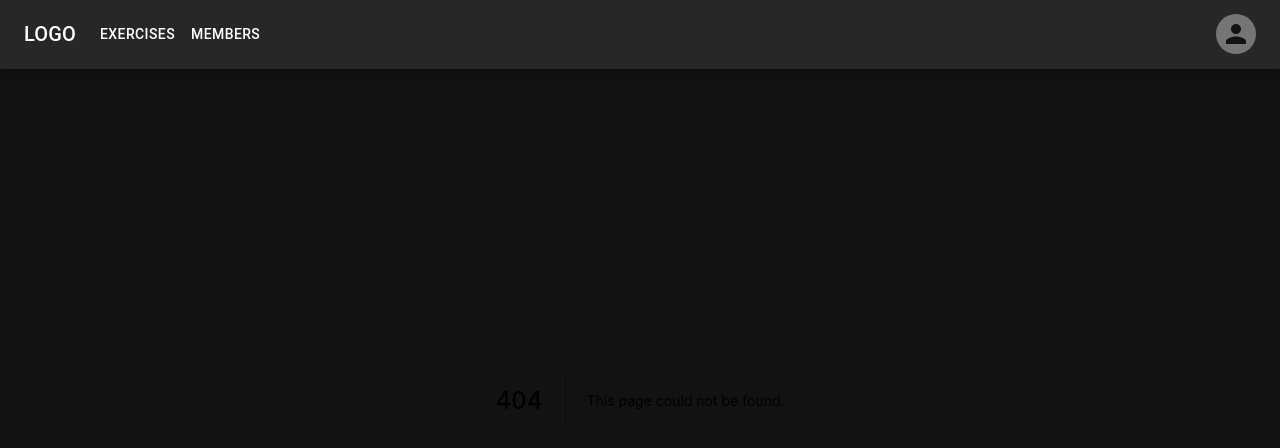
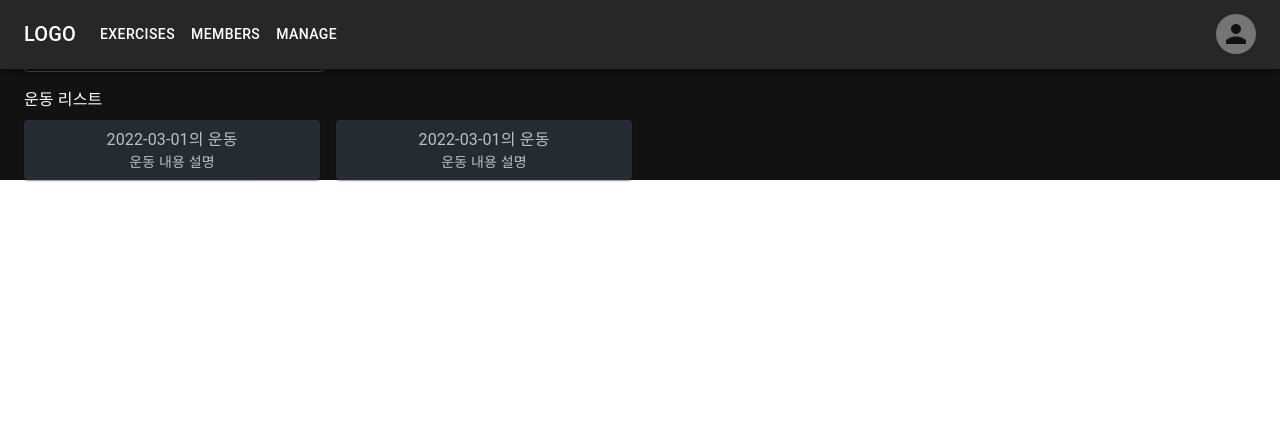
Before and after one commit to reama623/bluegym, a Next.js app: page /manage in a window 1280 px wide. Before the commit this address had no page. Shown: the top 448 px of the page. Built offline with nearby package versions, Linux system fonts and the light colour scheme.

Commit message:
add manage page

```diff
--- a/pages/components/layout/header.js
+++ b/pages/components/layout/header.js
@@ -15,7 +15,7 @@ import {
 import MenuIcon from "@mui/icons-material/Menu";
 import Link from "next/link";
 
-const pages = ["exercises", "members"];
+const pages = ["exercises", "members", "manage"];
 const settings = ["Profile", "Account", "Dashboard", "Logout"];
 
 export default function Header() {
--- /dev/null
+++ b/pages/manage/index.js
@@ -0,0 +1,79 @@
+import {
+  Autocomplete,
+  Box,
+  Chip,
+  Grid,
+  Stack,
+  TextField,
+  Typography,
+} from "@mui/material";
+import { useContext, useState } from "react";
+import AppContext from "../../core/contexts/AppContext";
+import useMembers from "../../effects/useMembers";
+import PageHeader from "../components/pageHead";
+import { Item } from "../components/styleds";
+
+export default function Manage() {
+  const [selectMember, setSelectMember] = useState(null);
+  const handleSelectMember = (e, member) => {
+    setSelectMember(member);
+  };
+  return (
+    <>
+      <PageHeader title="회원 운동 관리" />
+      <Typography sx={{ color: "white", mb: 1 }}>회원 운동 관리</Typography>
+      <Stack spacing={2} sx={{ color: "white" }}>
+        <Box>
+          <UsersOfTrainer
+            member={selectMember}
+            handleClick={handleSelectMember}
+          />
+        </Box>
+        <Box>
+          <Typography sx={{ mb: 1 }}>운동 리스트</Typography>
+          <ExercisesOfTrainer member={selectMember} />
+        </Box>
+      </Stack>
+    </>
+  );
+}
+
+function UserChip({ name, ...props }) {
+  return <Chip label={name} sx={{ mr: 2 }} variant="contained" {...props} />;
+}
+
+function UsersOfTrainer({ member, handleClick }) {
+  const user = useContext(AppContext);
+  const { data, loading, error } = useMembers(user?.id);
+  return (
+    <Autocomplete
+      sx={{ width: 300 }}
+      size="small"
+      loading={loading}
+      options={error ? [{ name: "에러 발생" }] : data}
+      getOptionLabel={({ name }) => name}
+      renderInput={(params) => <TextField {...params} />}
+      onChange={(e, member) => handleClick(e, member)}
+    />
+  );
+}
+
+function ExercisesOfTrainer({ member }) {
+  return (
+    <Grid container spacing={2}>
+      <ExerciseCard />
+      <ExerciseCard />
+    </Grid>
+  );
+}
+
+function ExerciseCard() {
+  return (
+    <Grid item xs={6} sm={6} md={3} lg={3} xl={2}>
+      <Item>
+        <Typography>2022-03-01의 운동</Typography>
+        <Box>운동 내용 설명</Box>
+      </Item>
+    </Grid>
+  );
+}
```
